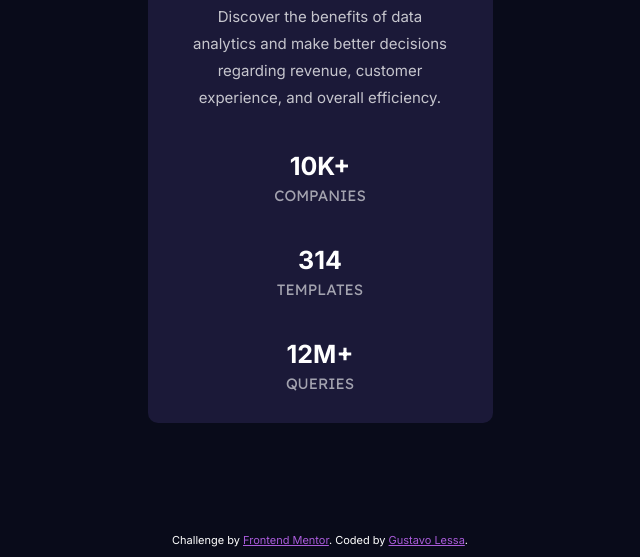
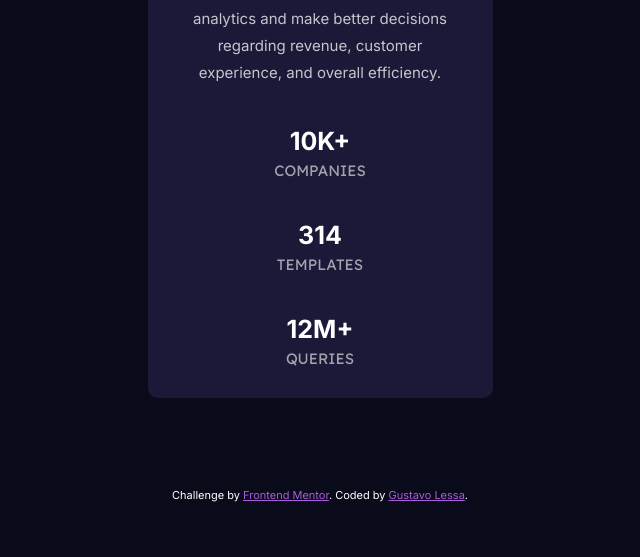
Before and after one commit to gustavolessagoncalves2/stats-preview-card-component, a plain HTML site: page index.html in a window 1280 px wide. Shown: the part 526-1083 px from the top of the page, without its empty margins (320-960 px from the left). After the commit the page ends 1043 px from the top, so only its background shows below. Drawn offline with Linux system fonts and the light colour scheme.

Commit message:
Update style.css

```diff
--- a/style.css
+++ b/style.css
@@ -21,8 +21,7 @@ body {
 main {
     background-color: hsl(244, 38%, 16%);
     width: 345px;
-    margin: 100px 0px;
-
+    margin: 75px 0px;
     border-radius: 10px;
 
     text-align: center; /*pensar flexibilidade com uso do wrap no Flexbox*/
@@ -71,7 +70,7 @@ h2 {
 
 footer {
     align-self: stretch;
-    padding: 10px 0px;
+    padding: 15px 0px;
 }
 
 .attribution {
```
